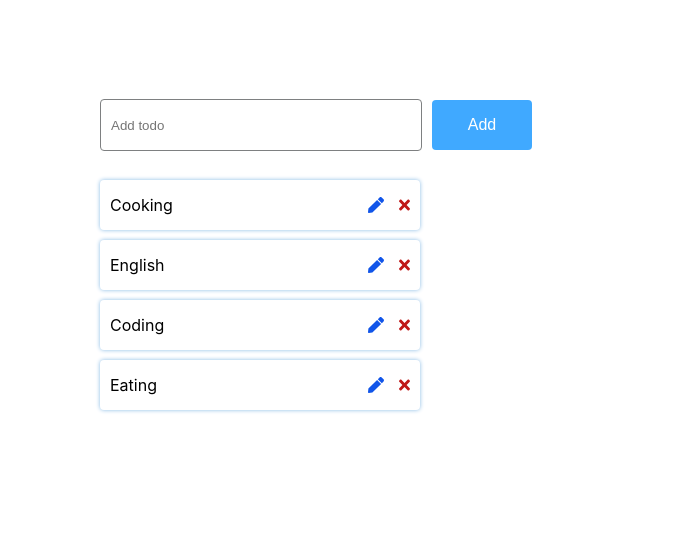
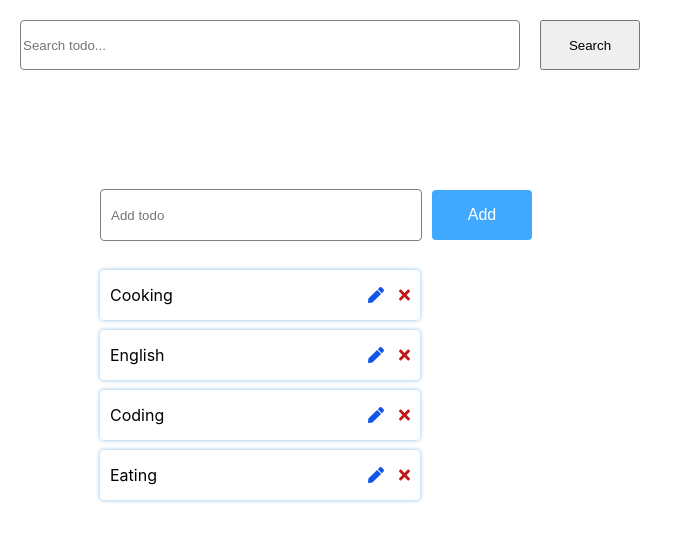
Before and after one commit to ThuyTrang144/tic-tac-toe, a React (Create React App) app: page / in a window 1280 px wide. Shown: the top 542 px of the page, without its empty margins (0-683 px from the left). Built offline with nearby package versions, Linux system fonts and the light colour scheme.

Commit message:
search todo

```diff
--- a/src/App.js
+++ b/src/App.js
@@ -1,4 +1,5 @@
-import TodoList from "./component/todo/todoList";
+import React from 'react';
+import TodoList from './component/todo/todoList';
 
 function App() {
   return (
--- a/src/component/todo/style.scss
+++ b/src/component/todo/style.scss
@@ -16,7 +16,7 @@
     // @include item;
     @include item;
     border-style: none;
-    border: 1px solid #7e8081;;
+    border: 1px solid #7e8081;
 }
 .add-btn {
     background-color: #40A9FF;
@@ -45,3 +45,20 @@
 .delete-icon {
     color: rgb(192, 24, 24);
 }
+.search-box {
+    width: 500px;
+    height: 50px;
+    border: 1px solid #7e8081;
+    border-radius: 4px;
+    margin: 20px;
+    align-items: center;
+}
+.icon-search {
+    font-size: 20px;
+    color: #7e8081;
+    float: right;
+}
+.search-btn {
+    width: 100px;
+    height: 50px;
+}
--- a/src/component/todo/todoInput.jsx
+++ b/src/component/todo/todoInput.jsx
@@ -1,7 +1,7 @@
 import React from 'react';
 import InputGeneral from './inputGeneral';
 import './style.scss'
-class InputTodo extends React.Component {
+class InputTodo extends React.PureComponent {
     constructor(props) {
         super(props);
         this.state = {
--- a/src/component/todo/todoItem.jsx
+++ b/src/component/todo/todoItem.jsx
@@ -3,7 +3,7 @@ import React from 'react';
 import InputGeneral from './inputGeneral';
 import {faPen, faTimes} from '@fortawesome/free-solid-svg-icons'
 import './style.scss'
-class TodoItem extends React.Component {
+class TodoItem extends React.PureComponent {
     constructor(props) {
         super(props);
         this.state = {
--- a/src/component/todo/todoList.jsx
+++ b/src/component/todo/todoList.jsx
@@ -1,11 +1,13 @@
 import React from 'react';
 import InputTodo from './todoInput';
 import TodoItem from './todoItem';
+import TodoSearch from './todoSearch';
 import './style.scss'
-class TodoList extends React.Component {
+class TodoList extends React.PureComponent {
     constructor(props) {
         super(props);
         this.state = {
+            filterValue: '',
             todoList: [
                 {todoTitle: 'Cooking'},
                 {todoTitle: 'English'},
@@ -15,8 +17,10 @@ class TodoList extends React.Component {
         }
     }
     renderTodoList() {
-        const { todoList } = this.state;
-        const  newList = todoList.map((item, index) =>
+        const { todoList, filterValue } = this.state;
+        const  newList = todoList.filter(item => {
+            return filterValue ? item.todoTitle.toLowerCase().startsWith(filterValue) : true
+        }).map((item, index) =>
             <TodoItem
                 value={item.todoTitle}
                 key={index}
@@ -29,7 +33,6 @@ class TodoList extends React.Component {
         const { todoList } = this.state;
         todoList.push({todoTitle: text})
         this.setState({todoList: todoList})
-        return todoList
     }
     editTodo = (keyIndex, text) => {
         const todoList = this.state.todoList
@@ -45,11 +48,14 @@ class TodoList extends React.Component {
         const newList = [...this.state.todoList];
         newList.splice(keyIndex, 1)
         this.setState({todoList: newList})
-        return this.state.todoList
+    }
+    searchTodo = (text) => {
+        this.setState({filterValue: text})
     }
     render() {
         return (
             <div>
+                <TodoSearch searchTodo={this.searchTodo}/>
                 <InputTodo onAddTodo = {this.addNewtodo}/>
                 {this.renderTodoList()}
             </div>
@@ -58,3 +64,14 @@ class TodoList extends React.Component {
 }
 
 export default TodoList;
+
+// var Filter = function (array, text) {
+//     const newArray = []
+//     array.filter(item => {
+//         if(item.includes(text)) {
+//             newArray.push(item)
+//         }
+//     })
+//     return newArray;
+// }
+// console.log(Filter(["thien", "trang", "thien khung", "trang thong minh"], "trang"))
--- /dev/null
+++ b/src/component/todo/todoSearch.jsx
@@ -0,0 +1,34 @@
+// import { FontAwesomeIcon } from '@fortawesome/react-fontawesome';
+// import {faSearch} from '@fortawesome/free-solid-svg-icons'
+import React from 'react';
+class TodoSearch extends React.PureComponent {
+    constructor(props) {
+        super(props);
+        this.state = {
+            value: ''
+        }
+    }
+    onChange = (e) => {
+        const value = e.target.value
+        this.setState({value: value})
+        this.props.searchTodo(value)
+    }
+    // onChange = (e) => {
+    //     const value = e.target.value
+    //     this.setState({ value: value})
+    //     if(this.props.onChange) {
+    //         this.props.onChange(value)
+    //     }
+    // }
+    render() {
+        return (
+            <div>
+                 <input className='search-box' placeholder='Search todo...' type='search' onChange={this.onChange}></input>
+                 <button className='search-btn'>Search</button>
+            </div>
+
+         );
+    }
+}
+
+export default TodoSearch;
```
